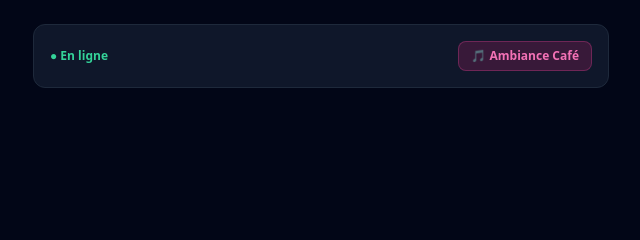
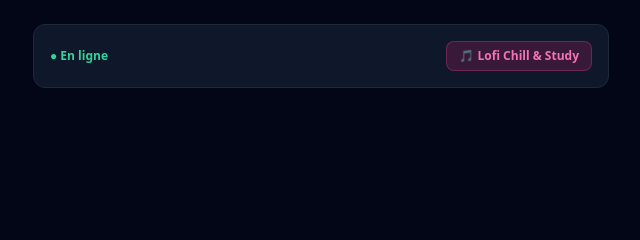
Before and after one commit to Lohan29800/Crackfr-site, a plain HTML site: page index.html in a window 1280 px wide. Shown: the top 240 px of the page, 319-959 px from the left. Drawn offline with nearby package versions, Linux system fonts and the light colour scheme.

Commit message:
Update index.html

```diff
--- a/index.html
+++ b/index.html
@@ -12,7 +12,7 @@
     <div class="max-w-xl mx-auto w-full flex justify-between items-center bg-slate-900 p-4 rounded-xl border border-slate-800">
         <span class="text-xs font-bold text-emerald-400">● En ligne</span>
         <button onclick="toggleAudio()" id="play-btn" class="px-3 py-1.5 bg-pink-600/20 text-pink-400 border border-pink-500/30 text-xs font-bold rounded-lg">
-            🎵 Lancer la musique
+            🎵 Lancer la musique Chill
         </button>
         <audio id="audio-player" loop></audio>
     </div>
@@ -48,9 +48,9 @@
                 document.getElementById('banner').classList.remove('hidden');
             }
 
-            // Charger la musique active
+            // Charger la musique active (Chill par défaut)
             const list = JSON.parse(localStorage.getItem('playlist') || JSON.stringify([
-                {name: "Ambiance Café", src: "https://actions.google.com/sounds/v1/ambiences/coffee_shop.ogg"}
+                {name: "Lofi Chill & Study", src: "https://cdn.pixabay.com/download/audio/2022/05/27/audio_1808fbf756.mp3?filename=lofi-study-112191.mp3"}
             ]));
             const active = localStorage.getItem('active_m') || '0';
             const track = list[active] || list[0];
```
